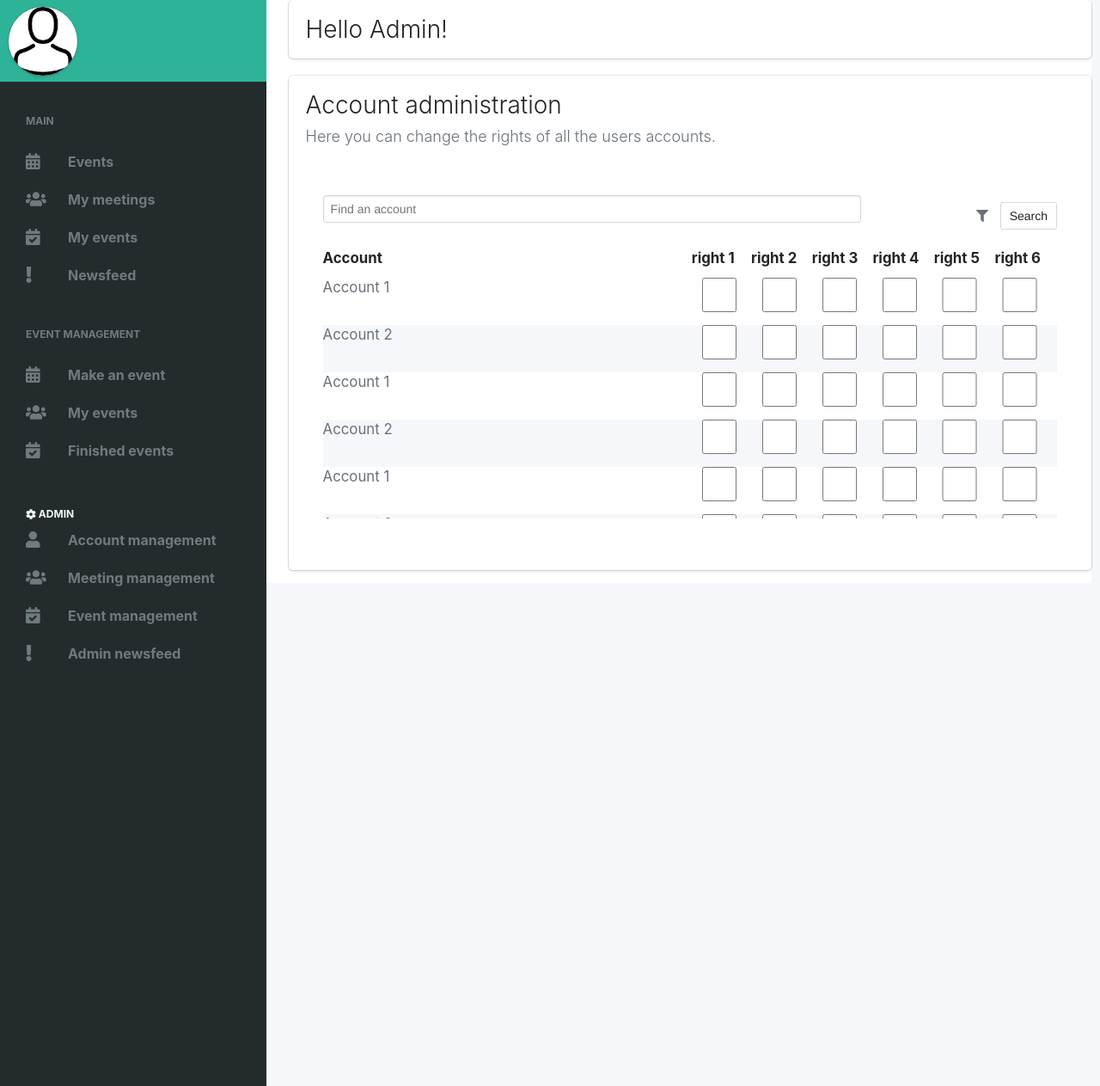
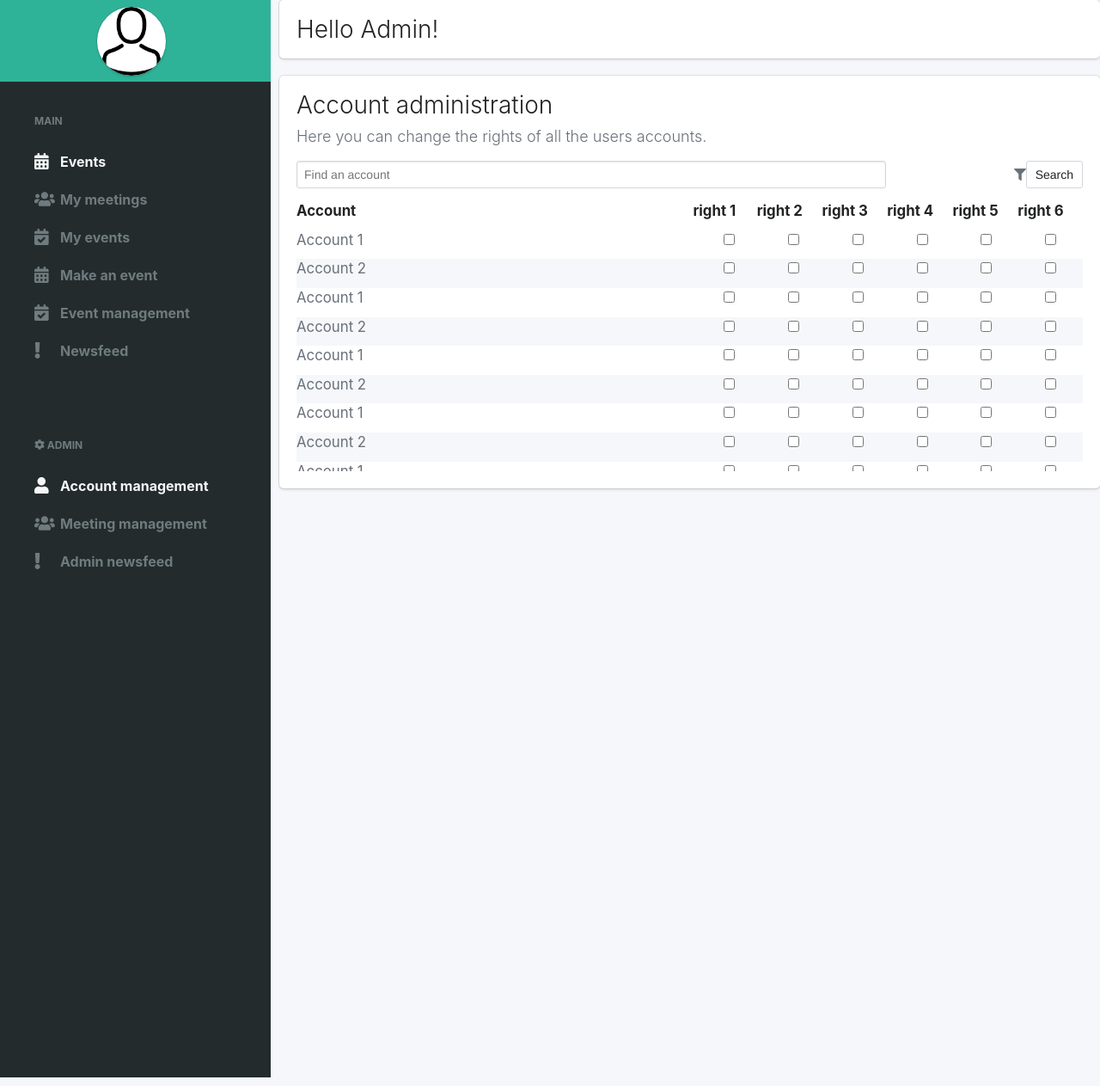
Before and after one commit to DeMax2018/Webappmix, a PHP site: page /admin.php in a window 1280 px wide. Shown: the whole page at 86% size. Run offline with PHP 8.4, Linux system fonts and the light colour scheme; lists and menus that the app fills with data are empty; some libraries are stand-ins or nearby versions.

Commit message:
Navigation fixing

```diff
--- a/admin.php
+++ b/admin.php
@@ -6,39 +6,70 @@
     <meta name="viewport" content="width=device-width, initial-scale=1">
     <title>Admin</title>
     <link rel="stylesheet" type="text/css" href="../css/bulma.css">
-    <link rel="stylesheet" type="text/css" href="../css/aside.css">
+    <link rel="stylesheet" type="text/css" href="css/nav.css">
     <link rel="stylesheet" type="text/css" href="../css/grid-gallery.css">
     <script defer src="https://use.fontawesome.com/releases/v5.0.4/js/all.js"></script>
-    <script async type="text/javascript" src="../js/bulma.js"></script>
+
     <link rel="stylesheet" href="css/admin.css">
   </head>
   <body>
+        <script async type="text/javascript" src="../js/bulma.js"></script>
     <nav class="nav is-dark has-shadow is-hidden-tablet" id="top">
       <div class="container">
-        <span class="nav-toggle">
-          <span></span>
-          <span></span>
-          <span></span>
-        </span>
+        <div class="subcontainer">
+          <span class="nav-toggle">
+            <span></span>
+            <span></span>
+            <span></span>
+          </span>
+        </div>
+        <div class="secondsubcontainer">
+          <ul class="ulsearch nobullets isflex justify_stuff">
+            <div class="search">
+        <span class="fa fa-search"></span>
+        <input placeholder="Search term">
+      </div>
+          </ul>
+        </div>
+
         <div class="nav-right nav-menu is-hidden-tablet">
-          <a class="nav-item is-tab is-active">
-            Events
-          </a>
-          <a class="nav-item is-tab">
-            My meetings
-          </a>
-          <a class="nav-item is-tab">
-            My events
-          </a>
-          <a class="nav-item is-tab">
-            Newsfeed
-          </a>
+          <div class="fixit">
+          <div class="sectionfix">
+          <a href="#" class="item active"><span class="icon"><i class="fa fa-calendar-alt"></i></span><span class="name">Events</span></a>
+          </div>
+          <div class="sectionfix">
+          <a href="#" class="item"><span class="icon"><i class="fa fa-users"></i></span><span class="name">My meetings</span></a>
+          </div>
+          <div class="sectionfix">
+          <a href="#" class="item"><span class="icon"><i class="fa fa-calendar-check"></i></span><span class="name">My events</span></a>
+          </div>
+          </div>
+          <div class="fixit">
+            <div class="sectionfix">
+          <a href="#" class="item"><span class="icon"><i class="fa fa-exclamation"></i></span><span class="name">Newsfeed</span></a>
+            </div>
+            <div class="sectionfix">
+          <a href="#" class="item active"><span class="icon"><i class="fa fa-user"></i></span><span class="name">Account management</span></a>
+            </div>
+            <div class="sectionfix">
+          <a href="#" class="item"><span class="icon"><i class="fa fa-users"></i></span><span class="name">Meeting management</span></a>
+            </div>
+          </div>
+          <div class="fixit">
+            <div class="sectionfix">
+          <a href="#" class="item"><span class="icon"><i class="fa fa-calendar-check"></i></span><span class="name">Event management</span></a>
+            </div>
+            <div class="sectionfix">
+          <a href="#" class="item"><span class="icon"><i class="fa fa-exclamation"></i></span><span class="name">Admin newsfeed</span></a>
+            </div>
+          </div>
+
         </div>
       </div>
     </nav>
-    <div class="columns">
+    <div class="columns columnsaside">
       <aside class="column is-3 aside hero is-fullheight is-hidden-mobile">
-        <div>
+        <div class="fixleft">
           <div class="account has-text-centered">
             <a href="#">
               <figure class="avatar">
@@ -46,24 +77,19 @@
               </figure>
             </a>
           </div>
-          <div class="main scroll">
+          <div class="main">
             <div class="title">Main</div>
-            <a href="index.php" class="item"><span class="icon"><i class="fa fa-calendar-alt"></i></span><span class="name">Events</span></a>
+            <a href="#" class="item active"><span class="icon"><i class="fa fa-calendar-alt"></i></span><span class="name">Events</span></a>
             <a href="#" class="item"><span class="icon"><i class="fa fa-users"></i></span><span class="name">My meetings</span></a>
             <a href="#" class="item"><span class="icon"><i class="fa fa-calendar-check"></i></span><span class="name">My events</span></a>
+              <a href="#" class="item"><span class="icon"><i class="fa fa-calendar-alt"></i></span><span class="name">Make an event</span></a>
+            <a href="#" class="item"><span class="icon"><i class="fa fa-calendar-check"></i></span><span class="name">Event management</span></a>
             <a href="#" class="item"><span class="icon"><i class="fa fa-exclamation"></i></span><span class="name">Newsfeed</span></a>
-  <br>
-  <br>
-            <div class="title">Event management</div>
-            <a href="#" class="item"><span class="icon"><i class="fa fa-calendar-alt"></i></span><span class="name">Make an event</span></a>
-            <a href="#" class="item"><span class="icon"><i class="fa fa-users"></i></span><span class="name">My events</span></a>
-            <a href="#" class="item"><span class="icon"><i class="fa fa-calendar-check"></i></span><span class="name">Finished events</span></a>
-  <br>
-  <br>
-            <a href="admin.php" class="title active"><i class="fa fa-cog"></i>  Admin </a>
-            <a href="#" class="item"><span class="icon"><i class="fa fa-user"></i></span><span class="name">Account management</span></a>
+          </div>
+          <div class="main">
+            <div class="title"><i class="fa fa-cog"></i>  Admin</div>
+            <a href="#" class="item active"><span class="icon"><i class="fa fa-user"></i></span><span class="name">Account management</span></a>
             <a href="#" class="item"><span class="icon"><i class="fa fa-users"></i></span><span class="name">Meeting management</span></a>
-            <a href="#" class="item"><span class="icon"><i class="fa fa-calendar-check"></i></span><span class="name">Event management</span></a>
             <a href="#" class="item"><span class="icon"><i class="fa fa-exclamation"></i></span><span class="name">Admin newsfeed</span></a>
           </div>
         </div>
@@ -110,7 +136,7 @@
                 </div>
                 <table>
                   <tr class="headcol">
-                    <th class="account">Account</th>
+                    <th class="accounta">Account</th>
                     <th>right 1</th>
                     <th>right 2</th>
                     <th>right 3</th>
@@ -123,7 +149,7 @@
                 <div class="scrollacc">
                  <table>
                    <tr>
-                     <td class="account">Account 1</td>
+                     <td class="accounta">Account 1</td>
                      <td><input type="checkbox"></td>
                      <td><input type="checkbox"></td>
                      <td><input type="checkbox"></td>
@@ -132,7 +158,7 @@
                      <td><input type="checkbox"></td>
                    </tr>
                    <tr class="is-light">
-                     <td class="account">Account 2</td>
+                     <td class="accounta">Account 2</td>
                      <td><input type="checkbox"></td>
                      <td><input type="checkbox"></td>
                      <td><input type="checkbox"></td>
@@ -141,7 +167,7 @@
                      <td><input type="checkbox"></td>
                    </tr>
                    <tr>
-                     <td class="account">Account 1</td>
+                     <td class="accounta">Account 1</td>
                      <td><input type="checkbox"></td>
                      <td><input type="checkbox"></td>
                      <td><input type="checkbox"></td>
@@ -150,7 +176,7 @@
                      <td><input type="checkbox"></td>
                    </tr>
                    <tr class="is-light">
-                     <td class="account">Account 2</td>
+                     <td class="accounta">Account 2</td>
                      <td><input type="checkbox"></td>
                      <td><input type="checkbox"></td>
                      <td><input type="checkbox"></td>
@@ -159,7 +185,7 @@
                      <td><input type="checkbox"></td>
                    </tr>
                    <tr>
-                     <td class="account">Account 1</td>
+                     <td class="accounta">Account 1</td>
                      <td><input type="checkbox"></td>
                      <td><input type="checkbox"></td>
                      <td><input type="checkbox"></td>
@@ -168,7 +194,7 @@
                      <td><input type="checkbox"></td>
                    </tr>
                    <tr class="is-light">
-                     <td class="account">Account 2</td>
+                     <td class="accounta">Account 2</td>
                      <td><input type="checkbox"></td>
                      <td><input type="checkbox"></td>
                      <td><input type="checkbox"></td>
@@ -177,7 +203,7 @@
                      <td><input type="checkbox"></td>
                    </tr>
                    <tr>
-                     <td class="account">Account 1</td>
+                     <td class="accounta">Account 1</td>
                      <td><input type="checkbox"></td>
                      <td><input type="checkbox"></td>
                      <td><input type="checkbox"></td>
@@ -186,7 +212,7 @@
                      <td><input type="checkbox"></td>
                    </tr>
                    <tr class="is-light">
-                     <td class="account">Account 2</td>
+                     <td class="accounta">Account 2</td>
                      <td><input type="checkbox"></td>
                      <td><input type="checkbox"></td>
                      <td><input type="checkbox"></td>
@@ -195,7 +221,7 @@
                      <td><input type="checkbox"></td>
                    </tr>
                    <tr>
-                     <td class="account">Account 1</td>
+                     <td class="accounta">Account 1</td>
                      <td><input type="checkbox"></td>
                      <td><input type="checkbox"></td>
                      <td><input type="checkbox"></td>
@@ -204,7 +230,7 @@
                      <td><input type="checkbox"></td>
                    </tr>
                    <tr class="is-light">
-                     <td class="account">Account 2</td>
+                     <td class="accounta">Account 2</td>
                      <td><input type="checkbox"></td>
                      <td><input type="checkbox"></td>
                      <td><input type="checkbox"></td>
@@ -213,7 +239,7 @@
                      <td><input type="checkbox"></td>
                    </tr>
                    <tr>
-                     <td class="account">Account 1</td>
+                     <td class="accounta">Account 1</td>
                      <td><input type="checkbox"></td>
                      <td><input type="checkbox"></td>
                      <td><input type="checkbox"></td>
@@ -222,7 +248,7 @@
                      <td><input type="checkbox"></td>
                    </tr>
                    <tr class="is-light">
-                     <td class="account">Account 2</td>
+                     <td class="accounta">Account 2</td>
                      <td><input type="checkbox"></td>
                      <td><input type="checkbox"></td>
                      <td><input type="checkbox"></td>
@@ -231,7 +257,7 @@
                      <td><input type="checkbox"></td>
                    </tr>
                    <tr>
-                     <td class="account">Account 1</td>
+                     <td class="accounta">Account 1</td>
                      <td><input type="checkbox"></td>
                      <td><input type="checkbox"></td>
                      <td><input type="checkbox"></td>
@@ -240,7 +266,7 @@
                      <td><input type="checkbox"></td>
                    </tr>
                    <tr class="is-light">
-                     <td class="account">Account 2</td>
+                     <td class="accounta">Account 2</td>
                      <td><input type="checkbox"></td>
                      <td><input type="checkbox"></td>
                      <td><input type="checkbox"></td>
@@ -249,7 +275,7 @@
                      <td><input type="checkbox"></td>
                    </tr>
                    <tr>
-                     <td class="account">Account 1</td>
+                     <td class="accounta">Account 1</td>
                      <td><input type="checkbox"></td>
                      <td><input type="checkbox"></td>
                      <td><input type="checkbox"></td>
@@ -258,7 +284,7 @@
                      <td><input type="checkbox"></td>
                    </tr>
                    <tr class="is-light">
-                     <td class="account">Account 2</td>
+                     <td class="accounta">Account 2</td>
                      <td><input type="checkbox"></td>
                      <td><input type="checkbox"></td>
                      <td><input type="checkbox"></td>
--- a/css/admin.css
+++ b/css/admin.css
@@ -10,13 +10,13 @@ tr.headcol{
 th{
   width: 8.3%;
 }
-th.account{
+th.accounta{
   width: 49%;
 }
 th.mrg{
   width: 16.8px;
 }
-.account{
+.accounta{
   text-align: left;
 }
 div.scrollacc{
--- a/css/aside.css
+++ b/css/aside.css
@@ -5,120 +5,13 @@ body {
 .button.is-success {
   background-color: #2EB398;
 }
-.aside {
-  background-color: #232B2D;
-}
-.aside .account {
-  background-color: #2EB398;
-  height: 95px;
-  margin:0 -10px;
-  padding: 25px 30px;
-}
-.aside .account .button {
-  background-color: transparent;
-  border: 3px dashed #F6F7F7;
-  padding: 20px 70px;
-  color: #F6F7F7;
-}
-.aside .main {
-  padding: 40px;
-  color: #6F7B7E;
-}
-.aside .title {
-  color: #6F7B7E;
-  font-size: 12px;
-  font-weight: bold;
-  text-transform: uppercase;
-}
-.aside .main .item {
-  display: block;
-  padding: 10px 0;
-  color: #6F7B7E;
-}
-.aside .main .active {
-  color: #F6F7F7;
-}
-.aside .main .item:hover {
-  color: white;
-  transition: 0.5s;
-}
-.aside .main .icon {
-  font-size: 19px;
-  padding-right: 30px;
-}
-.aside .main .name {
-  font-size: 16px;
-  font-weight: bold;
-}
+
 .content {
   display: block;
   background-color: #fff;
   padding: 40px 20px;
 }
-.nav.menu {
-  background-color: #fff;
-  border-bottom: 1px solid #e1e1e1;
-  z-index: 1;
-}
-.nav.menu .nav-item .icon-btn {
-  border: 3px solid #B7C6C9;
-  border-radius: 90px;
-  padding: 5px 7px;
-  color: #B7C6C9;
-}
-.nav.menu .nav-item .icon-btn.thin {
-  padding: 5px 8px;
-}
-.nav.menu .nav-item.is-active .icon-btn {
-  color: #2EB398;
-  border: 3px solid #2EB398;
-}
-.nav.menu .nav-item .icon-btn .fa {
-  font-size: 20px;
-  color: #B7C6C9;
-}
-.nav.menu .nav-item.is-active .icon-btn .fa {
-  color: #2EB398;
-}
-.files {
-  padding: 50px 0;
-}
-.file {
-  display: block;
-  padding: 20px;
-}
-a.file:not(.button) {
-    border-bottom: none;
-    border-radius: 4px;
-}
-.file:hover, .file.active, .file:active {
-  background-color: #E4E9EB;
-}
-.file .image img {
-  padding-bottom: 10px;
-}
-.file .name {
-  font-weight: bold;
-  word-wrap: break-word;
-  word-break: break-all;
-  font-size: 16px;
-  color: #69707a;
-}
-.file .timestamp {
-  font-weight: bold;
-  font-size: 14px;
-  color: #B9C2C4;
-}
-.avatar{
-  margin-top: -1.2em;
-}
-.avatar img {
-  background: #fff;
-  border-radius: 50%;
-  -webkit-box-shadow: 0 2px 3px rgba(10,10,10,.1), 0 0 0 1px rgba(10,10,10,.1);
-  box-shadow: 0 2px 3px rgba(10,10,10,.1), 0 0 0 1px rgba(10,10,10,.1);
-  height: 80px;
-}
+
 .
 .scroll{
   overflow-y: scroll;
--- /dev/null
+++ b/css/nav.css
@@ -0,0 +1,109 @@
+.aside {
+  background-color: #232B2D;
+}
+.aside .account {
+  background-color: #2EB398;
+  height: 95px;
+  margin:0 -10px;
+  padding: 25px 30px;
+}
+.aside .account .button {
+  background-color: transparent;
+  border: 3px dashed #F6F7F7;
+  padding: 20px 70px;
+  color: #F6F7F7;
+}
+.aside .main {
+  padding: 40px;
+  color: #6F7B7E;
+}
+.aside .title {
+  color: #6F7B7E;
+  font-size: 12px;
+  font-weight: bold;
+  text-transform: uppercase;
+}
+.aside .main .item {
+  display: block;
+  padding: 10px 0;
+  color: #6F7B7E;
+}
+.aside .main .active {
+  color: #F6F7F7;
+}
+.aside .main .item:hover {
+  color: white;
+  transition: 0.5s;
+}
+.aside .main .icon {
+  font-size: 19px;
+  padding-right: 30px;
+}
+.aside .main .name {
+  font-size: 16px;
+  font-weight: bold;
+}
+.nav.menu {
+  background-color: #fff;
+  border-bottom: 1px solid #e1e1e1;
+  z-index: 1;
+}
+.nav.menu .nav-item .icon-btn {
+  border: 3px solid #B7C6C9;
+  border-radius: 90px;
+  padding: 5px 7px;
+  color: #B7C6C9;
+}
+.nav.menu .nav-item .icon-btn.thin {
+  padding: 5px 8px;
+}
+.nav.menu .nav-item.is-active .icon-btn {
+  color: #2EB398;
+  border: 3px solid #2EB398;
+}
+.nav.menu .nav-item .icon-btn .fa {
+  font-size: 20px;
+  color: #B7C6C9;
+}
+.nav.menu .nav-item.is-active .icon-btn .fa {
+  color: #2EB398;
+}
+.files {
+  padding: 50px 0;
+}
+.file {
+  display: block;
+  padding: 20px;
+}
+a.file:not(.button) {
+    border-bottom: none;
+    border-radius: 4px;
+}
+.file:hover, .file.active, .file:active {
+  background-color: #E4E9EB;
+}
+.file .image img {
+  padding-bottom: 10px;
+}
+.file .name {
+  font-weight: bold;
+  word-wrap: break-word;
+  word-break: break-all;
+  font-size: 16px;
+  color: #69707a;
+}
+.file .timestamp {
+  font-weight: bold;
+  font-size: 14px;
+  color: #B9C2C4;
+}
+.avatar{
+  margin-top: -1.2em;
+}
+.avatar img {
+  background: #fff;
+  border-radius: 50%;
+  -webkit-box-shadow: 0 2px 3px rgba(10,10,10,.1), 0 0 0 1px rgba(10,10,10,.1);
+  box-shadow: 0 2px 3px rgba(10,10,10,.1), 0 0 0 1px rgba(10,10,10,.1);
+  height: 80px;
+}
--- a/event.php
+++ b/event.php
@@ -9,6 +9,7 @@
       <link rel="stylesheet" href="css/event.css">
       <link rel="stylesheet" type="text/css" href="../css/bulma.css">
       <link rel="stylesheet" type="text/css" href="../css/grid-gallery.css">
+      <link rel="stylesheet" href="css/nav.css">
       <script defer src="https://use.fontawesome.com/releases/v5.0.4/js/all.js"></script>
       <script src="js/event.js" charset="utf-8"></script>
       <script src="http://ajax.googleapis.com/ajax/libs/jquery/1.8.3/jquery.min.js"></script>
--- a/eventcreate.php
+++ b/eventcreate.php
@@ -9,6 +9,7 @@
 
   <link rel="stylesheet" type="text/css" href="../css/bulma.css">
   <link rel="stylesheet" type="text/css" href="../css/aside.css">
+  <link rel="stylesheet" type="text/css" href="../css/nav.css">
   <link rel="stylesheet" type="text/css" href="../css/grid-gallery.css">
   <link rel="stylesheet" href="css/eventcreate.css">
   <!-- Latest compiled and minified CSS -->
--- a/index.php
+++ b/index.php
@@ -9,6 +9,7 @@
   <link rel="stylesheet" type="text/css" href="../css/bulma.css">
   <link rel="stylesheet" type="text/css" href="../css/aside.css">
   <link rel="stylesheet" type="text/css" href="../css/grid-gallery.css">
+  <link rel="stylesheet" type="text/css" href="css/nav.css">
   <script defer src="https://use.fontawesome.com/releases/v5.0.4/js/all.js"></script>
 </head>
 <body>
@@ -80,6 +81,7 @@
           <a href="#" class="item active"><span class="icon"><i class="fa fa-calendar-alt"></i></span><span class="name">Events</span></a>
           <a href="#" class="item"><span class="icon"><i class="fa fa-users"></i></span><span class="name">My meetings</span></a>
           <a href="#" class="item"><span class="icon"><i class="fa fa-calendar-check"></i></span><span class="name">My events</span></a>
+            <a href="#" class="item"><span class="icon"><i class="fa fa-calendar-alt"></i></span><span class="name">Make an event</span></a>
           <a href="#" class="item"><span class="icon"><i class="fa fa-calendar-check"></i></span><span class="name">Event management</span></a>
         </div>
         <div class="main">
```
